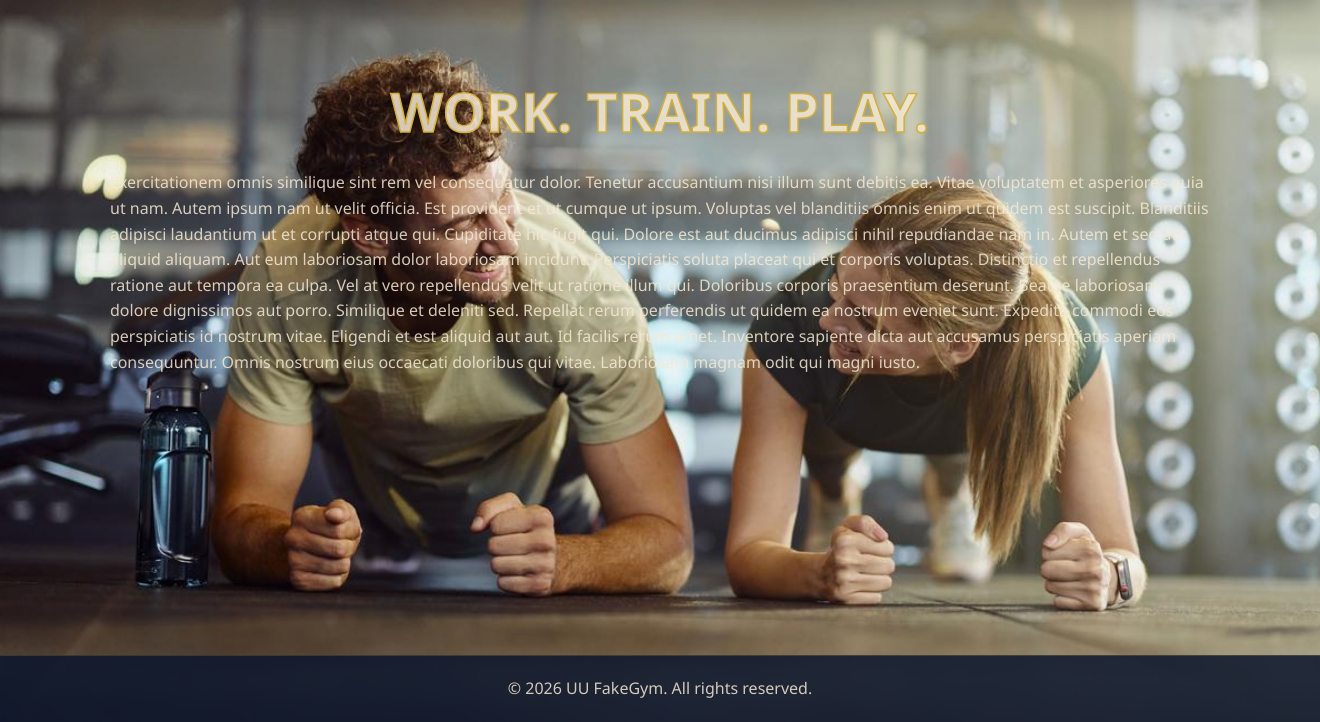
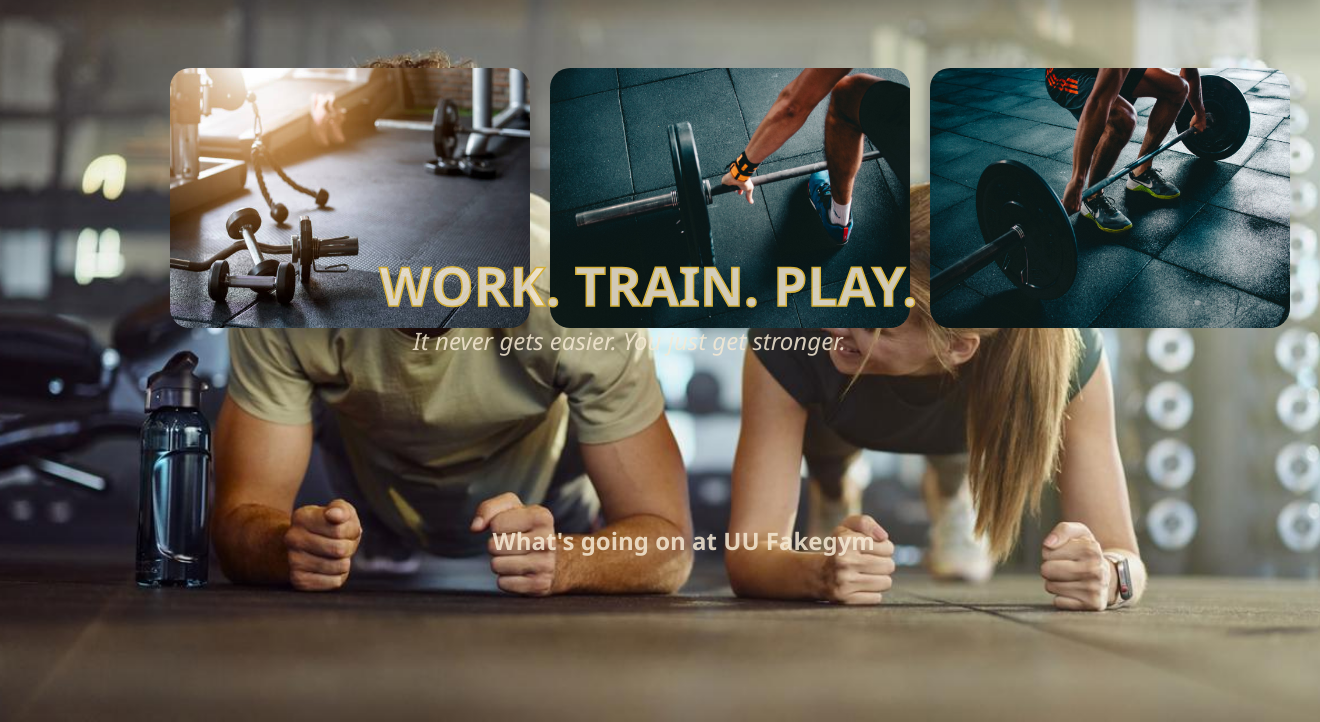
Before and after one commit to FilipTSC/uuproject, a Flask app: page / in a window 1320 px wide. Shown: the part 78-800 px from the top of the page. Run offline with Flask 2, Linux system fonts and the light colour scheme.

Commit message:
added placeholder images and styling to homepage

```diff
--- a/static/css/home.css
+++ b/static/css/home.css
@@ -1,16 +1,50 @@
-#paragraph-one, #paragraph-two {
+#header-one {
   font-size: 3.375rem;
   font-weight: bold;
   color: rgba(244, 233, 211, 0.85);
   -webkit-text-stroke-color: #d4af37;
   -webkit-text-stroke-width: 0.094rem;
-  margin-bottom: 0;
-  text-align: center;
+  /* margin-top: 12.5rem;
+  text-align: center; */
+  margin: 0;
+  position: absolute;
+  top: 40%; /* repositions on y-axis */
+  bottom: 50%;
+  transform: translate(50%, 0% ); /* 2nd % repositions on y-axis */
 }
 
-/* #paragraph-two {
-  margin-top: 0;
-} */
-p {
-  color: rgba(244, 233, 211, 0.85);
+#header-two {
+  text-align: center;
+  font-style: italic;
+  font-weight: lighter; /* may reposition on x-axis depending on weight chosen */
+  margin: 0;
+  position: absolute;
+  top: 50%; /* repositions on y-axis */
+  bottom: 50%;
+  transform: translate(70%, 0% ); /* 2nd % repositions on y-axis */
 }
+
+h2 {
+  text-align: center;
+  margin: 0;
+  position: absolute;
+  top: 75%; /* repositions on y-axis */
+  bottom: 50%;
+  transform: translate(100%, 0% ); /* 2nd % repositions on y-axis */
+}
+
+img {
+  display: flex;
+  padding: 1.25rem;
+  border-radius: 2.5rem;
+  display: grid;
+}
+
+.gallery {
+  display: flex;
+}
+/* Create three equal columns that sits next to each other */
+.column {
+  /* flex: 1; */
+  min-width: 300px;
+}
--- a/templates/index.html
+++ b/templates/index.html
@@ -9,10 +9,24 @@
 {% block content %}
 <!-- <h1>Welcome to UU Fakegym</h1> -->
 <!-- <p>Welcome to the home page (placeholder).</p> -->
-<h1 id="paragraph-one">WORK. TRAIN. PLAY.</h1>
-<p>Exercitationem omnis similique sint rem vel consequatur dolor. Tenetur accusantium nisi illum sunt debitis ea. Vitae voluptatem et asperiores quia ut nam. Autem ipsum nam ut velit officia.
+<h1 id="header-one">WORK. TRAIN. PLAY.</h1>
+<h2 id="header-two">It never gets easier. You just get stronger.</h2>
+<h2>What's going on at UU Fakegym</h2>
+<section class="gallery">
+  <figure class="column">
+    <img src="{{ url_for('static', filename='gym2.jpeg') }}" width="400" height="300" alt="gym equipment on a gym floor as sun shines through the window">
+  </figure>
+  <figure class="column">
+    <img src="{{ url_for('static', filename='gym3.jpg') }}" width="400" height="300" alt="man lifting bar bell from a gym floor">
+  </figure>
+  <figure class="column">
+    <img src="{{ url_for('static', filename='gym4.jpg') }}" width="400" height="300" alt="man lifting bar bell from a gym floor">
+  </figure>
+</section>
+
+<!-- <p>Exercitationem omnis similique sint rem vel consequatur dolor. Tenetur accusantium nisi illum sunt debitis ea. Vitae voluptatem et asperiores quia ut nam. Autem ipsum nam ut velit officia.
 Est provident et ut cumque ut ipsum. Voluptas vel blanditiis omnis enim ut quidem est suscipit. Blanditiis adipisci laudantium ut et corrupti atque qui. Cupiditate hic fugit qui. Dolore est aut ducimus adipisci nihil repudiandae nam in.
 Autem et sed aut aliquid aliquam. Aut eum laboriosam dolor laboriosam incidunt. Perspiciatis soluta placeat qui et corporis voluptas. Distinctio et repellendus ratione aut tempora ea culpa. Vel at vero repellendus velit ut ratione illum qui.
 Doloribus corporis praesentium deserunt. Beatae laboriosam dolore dignissimos aut porro. Similique et deleniti sed. Repellat rerum perferendis ut quidem ea nostrum eveniet sunt. Expedita commodi eos perspiciatis id nostrum vitae. Eligendi et est aliquid aut aut.
 Id facilis rerum amet. Inventore sapiente dicta aut accusamus perspiciatis aperiam consequuntur. Omnis nostrum eius occaecati doloribus qui vitae. Laboriosam magnam odit qui magni iusto.</p>
-{% endblock %}
+{% endblock %} -->
```
Also changed, not shown: static/gym2.jpeg (added), static/gym3.jpg (added), static/gym4.jpg (added), templates/gym2.jpeg (added), 3 other files.
